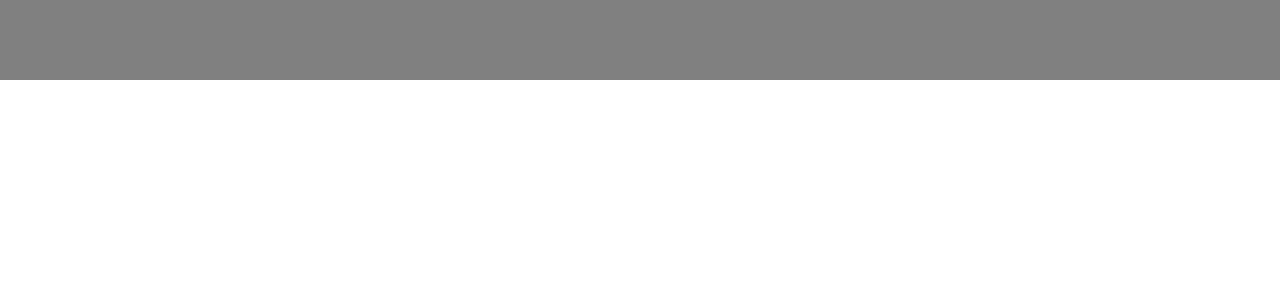
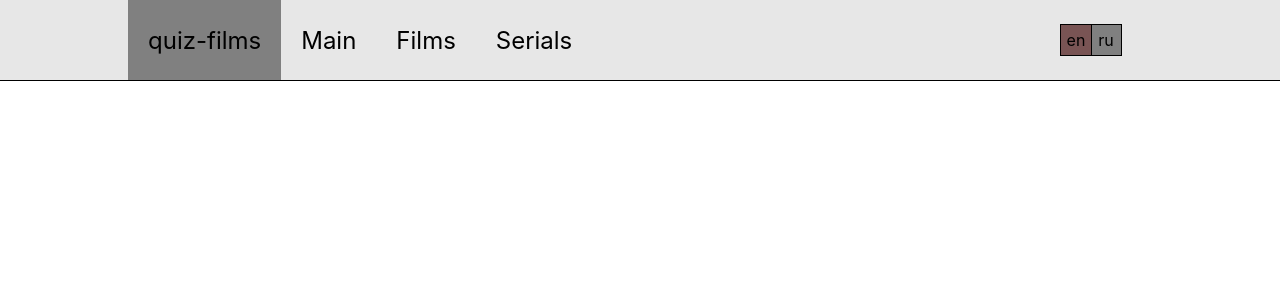
Before and after one commit to DmitriiMiasnikov/quiz_films, a React (Create React App) app: page / in a window 1280 px wide. Shown: the top 300 px of the page. Built offline with nearby package versions, Linux system fonts and the light colour scheme.

Commit message:
add styles for header

```diff
--- a/package.json
+++ b/package.json
@@ -6,6 +6,7 @@
     "@testing-library/jest-dom": "^4.2.4",
     "@testing-library/react": "^9.5.0",
     "@testing-library/user-event": "^7.2.1",
+    "classnames": "^2.2.6",
     "node-sass": "^4.14.1",
     "react": "^16.13.1",
     "react-dom": "^16.13.1",
--- a/src/App.js
+++ b/src/App.js
@@ -1,6 +1,6 @@
 import React from 'react';
 import styles from './App.module.scss';
-import Header from './components/Header/Header';
+import Header from './components/Header/HeaderContainer';
 import MainPage from './components/MainPage/MainPage'
 import { Route } from 'react-router-dom';
 
@@ -9,7 +9,7 @@ function App() {
     <div className={styles.app}>
       <Header />
       <div className = {styles.content}>
-        <Route path='/Main' render={() => <MainPage />} />
+        <Route path='/main' render={() => <MainPage />} />
       </div>
     </div>
   );
--- a/src/components/Header/Header.js
+++ b/src/components/Header/Header.js
@@ -1,9 +1,23 @@
 import React from 'react';
-import styles from './Header.module.scss'
+import styles from './Header.module.scss';
+import classnames from 'classnames';
 
-const Header = () => {
+const Header = (props) => {
     return (
-        <div className = {styles.wrapper}>
+        <div className={styles.wrapper}>
+            <div className={styles.items}>
+                <div className = {classnames(styles.icon, styles.item)}>quiz-films</div>
+                {
+                    props.menuItems.map((el, i) => {
+                        return <div className={styles.item} key={i}>{props.local === 'en' ? el.en : el.ru}</div>
+                    })
+                }
+                <div className={styles.localButton}>
+                    <div className={classnames(styles.localEn, {[styles.current]: props.local === 'en'})}>en</div>
+                    <div className = {styles.line}></div>
+                    <div className = {classnames(styles.localRu, {[styles.current]: props.local === 'ru'})}>ru</div>
+                </div>
+            </div>
 
         </div>
     )
--- a/src/components/Header/Header.module.scss
+++ b/src/components/Header/Header.module.scss
@@ -1,6 +1,55 @@
+$button_width: 60px;
+$button_height: 30px;
+
 .wrapper {
     grid-area: header;
     display: inline-block;
     height: 80px;
-    background-color: grey;
+    background-color: rgb(231, 231, 231);
+    border-bottom: 1px solid black;
+    .items {
+        width: 1024px;
+        height: inherit;
+        position: relative;
+        margin: 0 auto;
+        .icon {
+            background-color: grey;
+        }
+        .item {
+            display: inline-flex;
+            padding: 0 20px;
+            height: inherit;
+            align-items: center;
+            font-size: 24px;
+        }
+        .localButton {
+            position: absolute;
+            right: 30px;
+            background-color: grey;
+            top: 50%;
+            transform: translateY(-50%);
+            border: 1px solid black;
+            width: $button_width;
+            height: $button_height;
+            cursor: pointer;
+            .localEn, .localRu {
+                display: inline-flex;
+                width: $button_width / 2;
+                height: $button_height;
+                justify-content: center;
+                align-items: center;
+                &.current {
+                    background-color: rgb(121, 84, 84);
+                }
+            }
+            .line {
+                position: absolute;
+                left: 50%;
+                width: 1px;
+                top: 0px;
+                height: inherit;
+                background-color: black;
+            }
+        }
+    }
 }
--- /dev/null
+++ b/src/components/Header/HeaderContainer.js
@@ -0,0 +1,15 @@
+import React from 'react';
+import Header from './Header';
+import {connect} from 'react-redux';
+
+const HeaderContainer = (props) => {
+    return <Header {...props} />
+}
+
+const mapStateToProps = (state) => {
+    return {
+        menuItems: state.header.menuItems,
+        local: state.header.local
+    }
+}
+export default connect(mapStateToProps, {  })(HeaderContainer);
--- /dev/null
+++ b/src/store/headerReducer.js
@@ -0,0 +1,18 @@
+
+const defaultState = {
+    menuItems: [
+        {en: 'Main', ru: 'Главная'},
+        {en: 'Films', ru: 'Фильмы'},
+        {en: 'Serials', ru: 'Сериалы'},
+    ],
+    local: 'en'
+}
+
+const headerReducer = (state = defaultState, action) => {
+    switch (action.type) {
+        default: break;
+    }
+    return state;
+}
+
+export default headerReducer;
--- a/src/store/store.js
+++ b/src/store/store.js
@@ -1,10 +1,11 @@
 import { composeWithDevTools } from 'redux-devtools-extension';
 import thunkMiddleware from 'redux-thunk';
+import headerReducer from './headerReducer'
 
 const { combineReducers, createStore, applyMiddleware } = require("redux");
 
 const reducers = combineReducers({
-
+    header: headerReducer
 })
 const store = createStore(reducers, composeWithDevTools(applyMiddleware(thunkMiddleware)));
 export default store;
```
Also changed, not shown: 1 other file (tests, documents, lock files or other folders).
